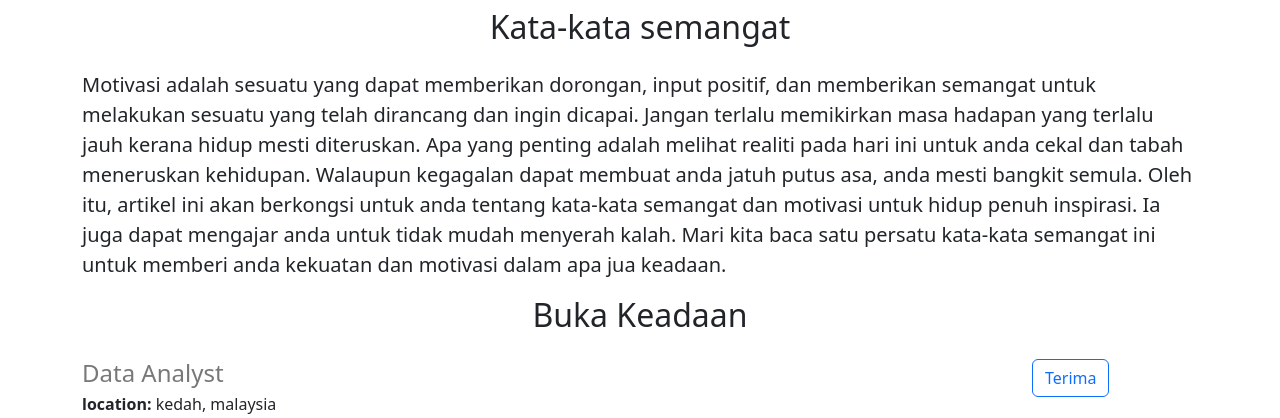
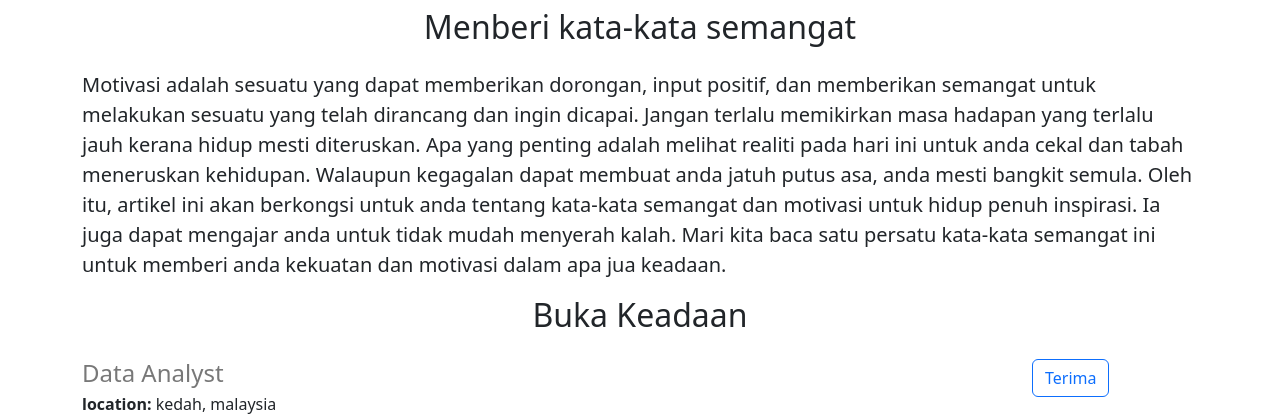
Before and after one commit to progold5521/progold-website-v3, a Flask app: page / in a window 1280 px wide. Shown: the part 440-858 px from the top of the page. Run offline with Flask 3, Linux system fonts and the light colour scheme.

Commit message:
made some change

```diff
--- a/templates/home.html
+++ b/templates/home.html
@@ -17,7 +17,7 @@
     <div class="container">
     <h1 class="text-center mt-2 mb-4">{{compony_name}} live</h1>
     <img class="img-fluid" id="easy" src="https://progold-website.nsrik49.repl.co/static/easy.jpg">
-    <h2 class="text-center  mt-2 mb-4">Kata-kata semangat</h2>
+    <h2 class="text-center  mt-2 mb-4">Menberi kata-kata semangat</h2>
     <p class="lead">
     Motivasi adalah sesuatu yang dapat memberikan dorongan, input positif, dan memberikan semangat untuk melakukan sesuatu yang telah dirancang dan ingin dicapai.
 
```
